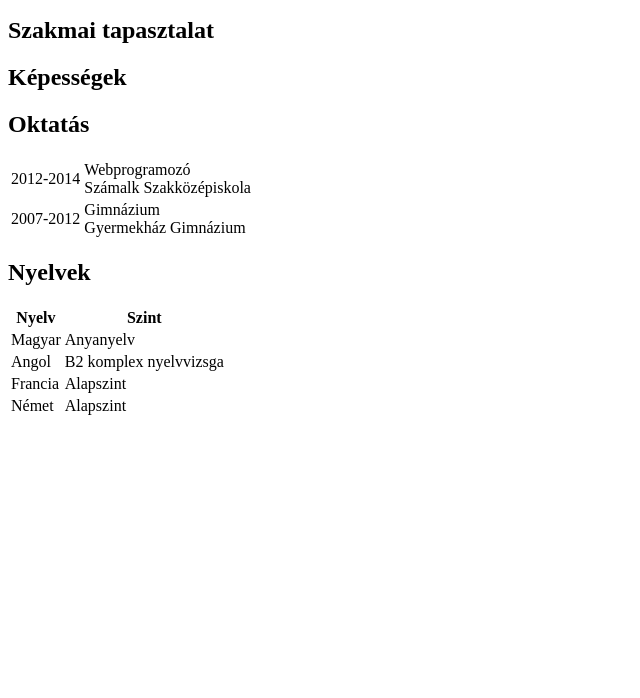
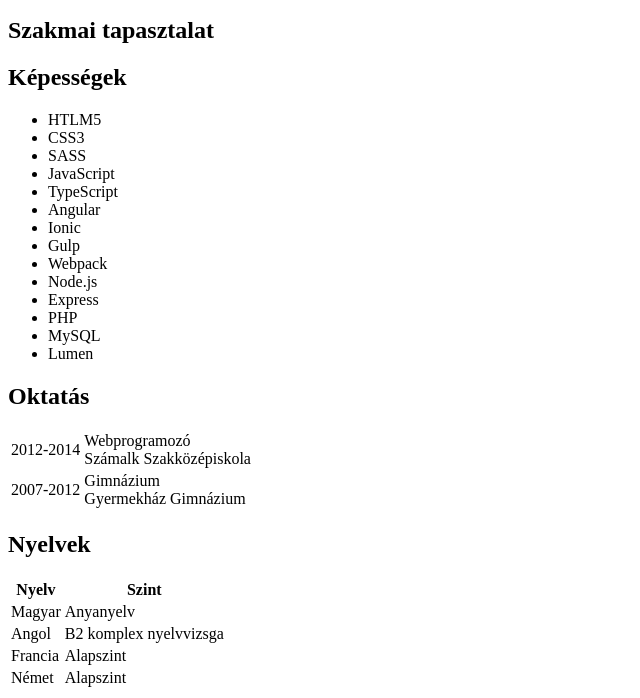
Before and after one commit to BulcsuFarmasi/cv, a plain HTML site: page index.html in a window 1280 px wide. Shown: the part 110-808 px from the top of the page, without its empty margins (0-640 px from the left). Drawn offline with Linux system fonts and the light colour scheme.

Commit message:
add skills

```diff
--- a/index.html
+++ b/index.html
@@ -16,6 +16,22 @@
     </section>
     <section class="skills">
         <h2>Képességek</h2>
+        <ul>
+            <li class="skill">HTLM5</li>
+            <li class="skill">CSS3</li>
+            <li class="skill">SASS</li>
+            <li class="skill">JavaScript</li>
+            <li class="skill">TypeScript</li>
+            <li class="skill">Angular</li>
+            <li class="skill">Ionic</li>
+            <li class="skill">Gulp</li>
+            <li class="skill">Webpack</li>
+            <li class="skill">Node.js</li>
+            <li class="skill">Express</li>
+            <li class="skill">PHP</li>
+            <li class="skill">MySQL</li>
+            <li class="skill">Lumen</li>
+        </ul>
     </section>
     <section class="education">
         <h2>Oktatás</h2>
```
